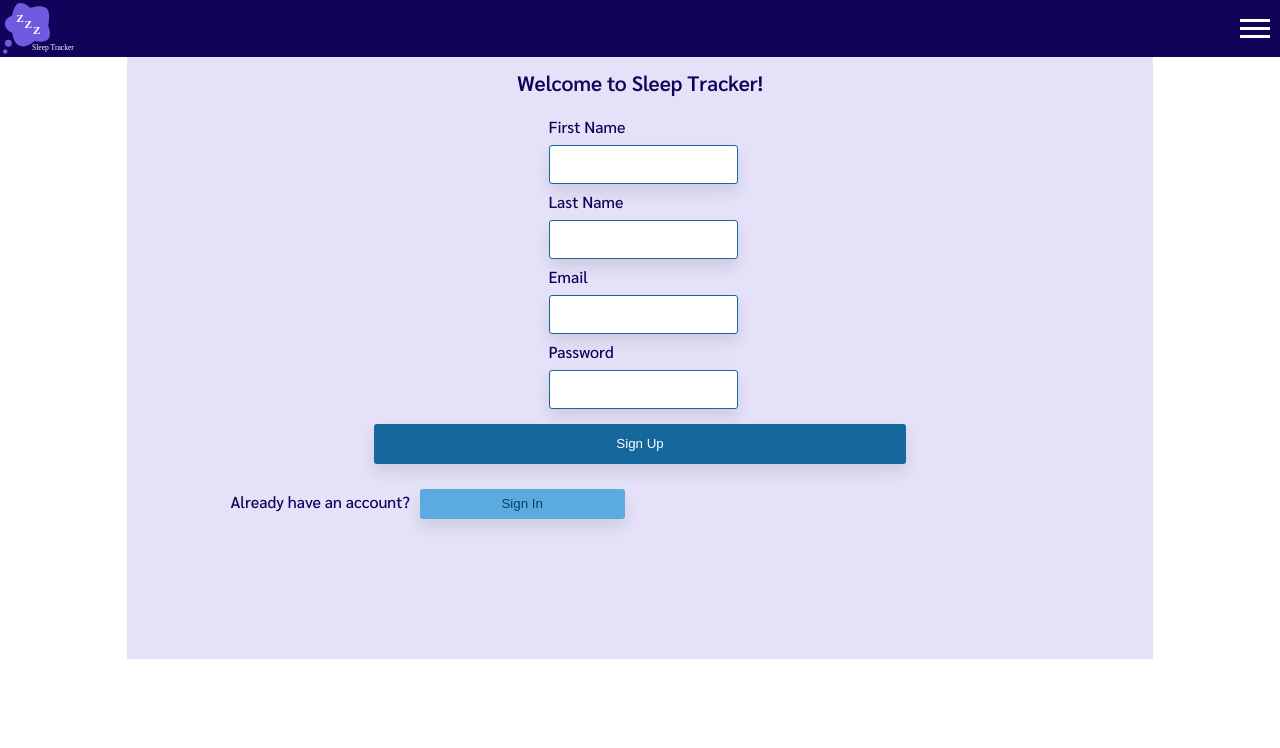
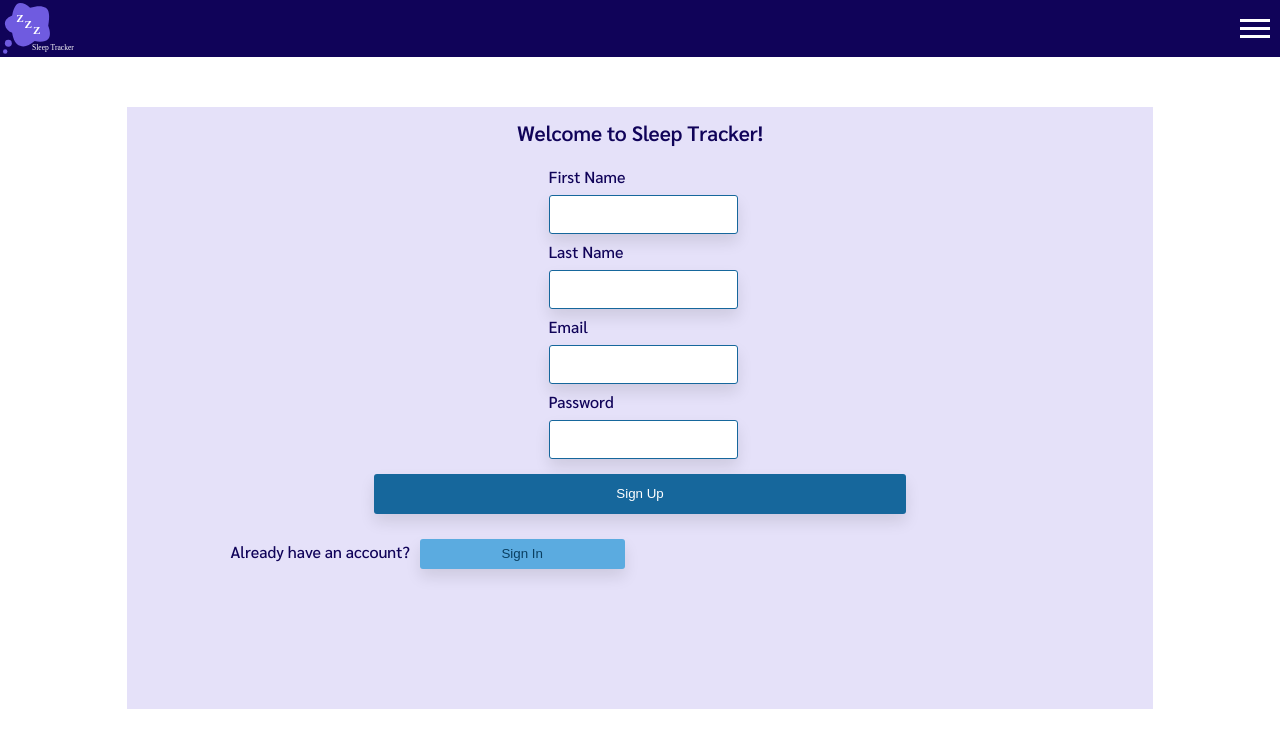
Before and after one commit to build-week-sleep-tracker/FE, a React (Create React App) app: page / in a window 1280 px wide. Shown: the top 748 px of the page. Built offline with nearby package versions, Linux system fonts and the light colour scheme.

Commit message:
finished loginview but missing footer component, tweaked positioning of signup and login components on their respective views

```diff
--- a/src/App.js
+++ b/src/App.js
@@ -11,6 +11,7 @@ import Sleeps from "./Components/SleepList/Sleeps";
 import MoodSlider from "./Components/SleepList/MoodSlider";
 import MainViews from "./Views/MainView/MainViews";
 import RegisterView from "./Views/RegisterView/RegisterView";
+import LoginView from "./Views/LoginView/LoginView";
 
 const store = createStore(combinedReducers, {}, applyMiddleware(ReduxThunk));
 
--- a/src/Components/Signin.js
+++ b/src/Components/Signin.js
@@ -5,6 +5,7 @@ const Wrapper = styled.div`
   display: flex;
   justify-content: center;
   align-items: center;
+  margin-top: 100px;
 `;
 
 const FormDiv = styled.div`
@@ -50,6 +51,7 @@ const LabelText = styled.p`
   color: #100359;
   margin-bottom: 0;
   font-weight: 500;
+  margin: 10px 0 10px 0;
 `;
 
 const SignButtonsDiv = styled.div`
--- a/src/Components/Signup.js
+++ b/src/Components/Signup.js
@@ -5,6 +5,7 @@ const Wrapper = styled.div`
   display: flex;
   justify-content: center;
   align-items: center;
+  margin-top: 50px;
 `;
 
 const FormDiv = styled.div`
--- /dev/null
+++ b/src/Views/LoginView/LoginView.js
@@ -0,0 +1,14 @@
+import React from "react";
+import TopNav from "../../Components/Topnav";
+import Signin from "../../Components/Signin";
+
+// Holds all the components for the Signup page
+
+export default function RegisterView() {
+  return (
+    <div>
+      <TopNav />
+      <Signin />
+    </div>
+  );
+}
```
